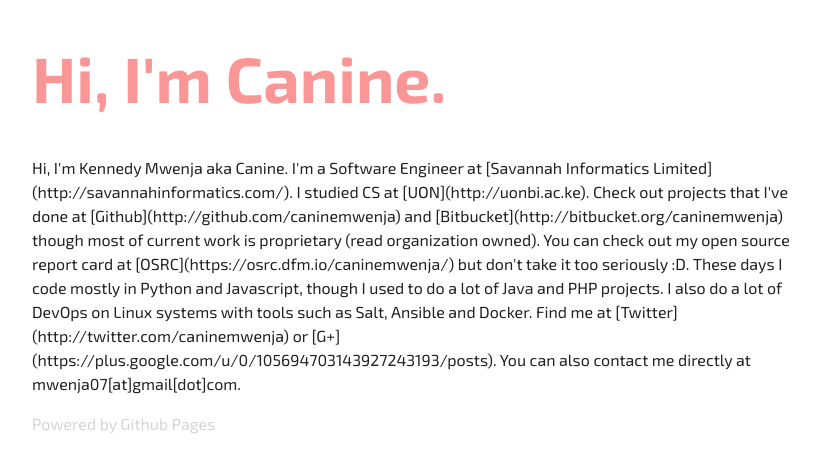
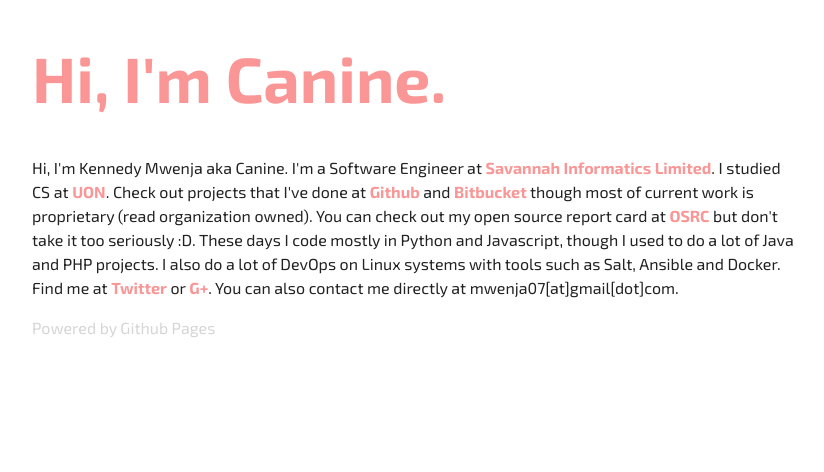
Before and after one commit to caninemwenja/caninemwenja.github.io, a Jekyll site: the page built from index.md, in a window 1280 px wide. Shown: the top 472 px of the page, without its empty margins (224-1048 px from the left). Built offline with Jekyll 4.4.1, drawn with Linux system fonts in a browser that asks for light colours; some of the changed lines change nothing that is shown.

Commit message:
Revert links to html

```diff
--- a/index.md
+++ b/index.md
@@ -6,12 +6,12 @@
 
 Hi, I'm Kennedy Mwenja aka Canine.
 
-I'm a Software Engineer at [Savannah Informatics Limited](http://savannahinformatics.com/). I studied CS at [UON](http://uonbi.ac.ke).
+I'm a Software Engineer at <a href="http://savannahinformatics.com/" target="_blank">Savannah Informatics Limited</a>. I studied CS at <a href="http://uonbi.ac.ke" target="_blank">UON</a>.
 
-Check out projects that I've done at [Github](http://github.com/caninemwenja) and [Bitbucket](http://bitbucket.org/caninemwenja) though most of current work is proprietary (read organization owned).
-You can check out my open source report card at [OSRC](https://osrc.dfm.io/caninemwenja/) but don't take it too seriously :D.
+Check out projects that I've done at <a href="http://github.com/caninemwenja" target="_blank">Github</a> and <a href="http://bitbucket.org/caninemwenja" target="_blank">Bitbucket</a> though most of current work is proprietary (read organization owned).
+You can check out my open source report card at <a href="https://osrc.dfm.io/caninemwenja/" target="_blank">OSRC</a> but don't take it too seriously :D.
 
 These days I code mostly in Python and Javascript, though I used to do a lot of Java and PHP projects. I also do a lot of DevOps on Linux systems with tools such as Salt, Ansible and Docker.
 
-Find me at [Twitter](http://twitter.com/caninemwenja) or [G+](https://plus.google.com/u/0/105694703143927243193/posts).
+Find me at <a href="http://twitter.com/caninemwenja" target="_blank">Twitter</a> or <a href="https://plus.google.com/u/0/105694703143927243193/posts" target="_blank">G+</a>.
 You can also contact me directly at mwenja07[at]gmail[dot]com.
```
